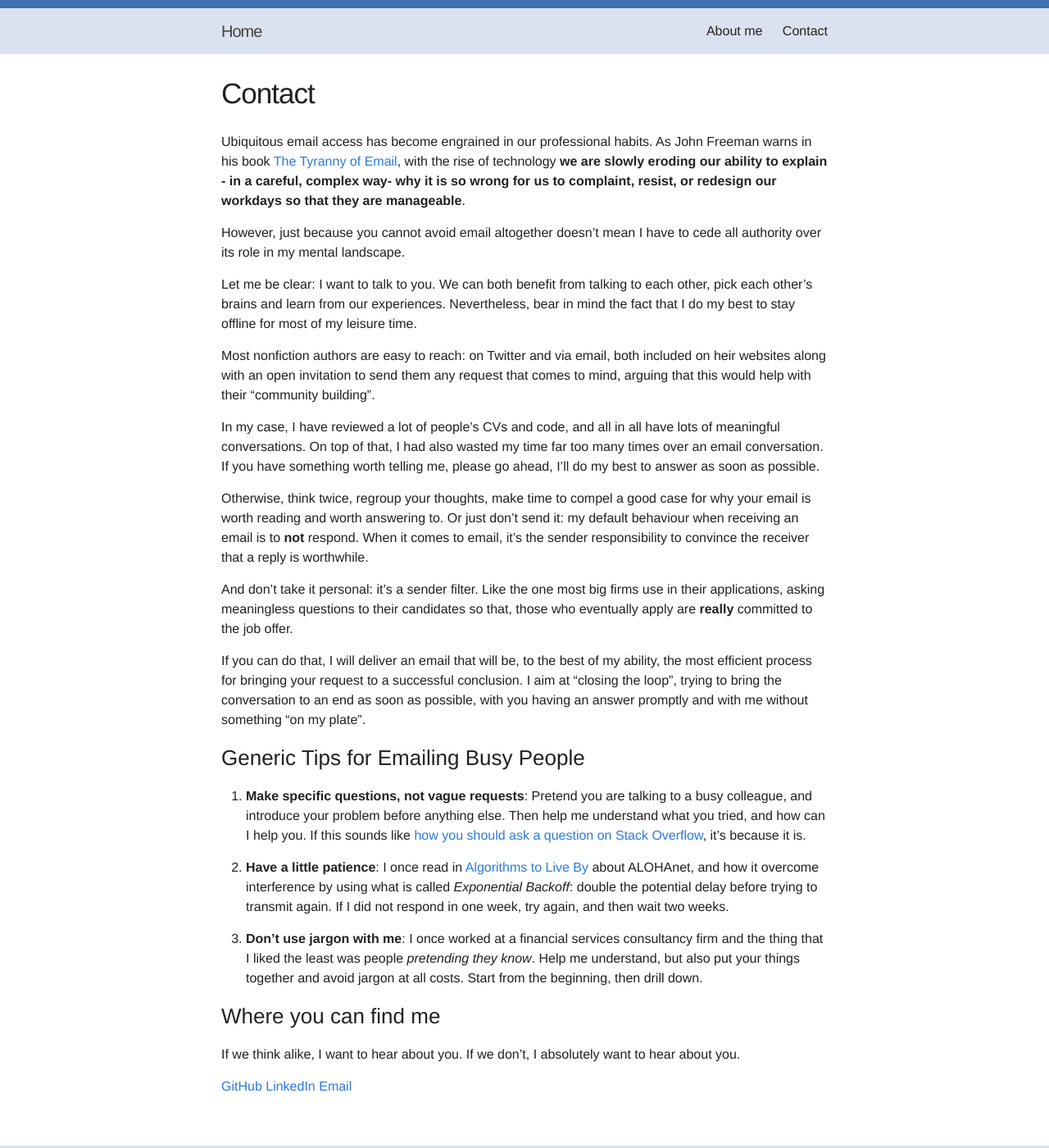
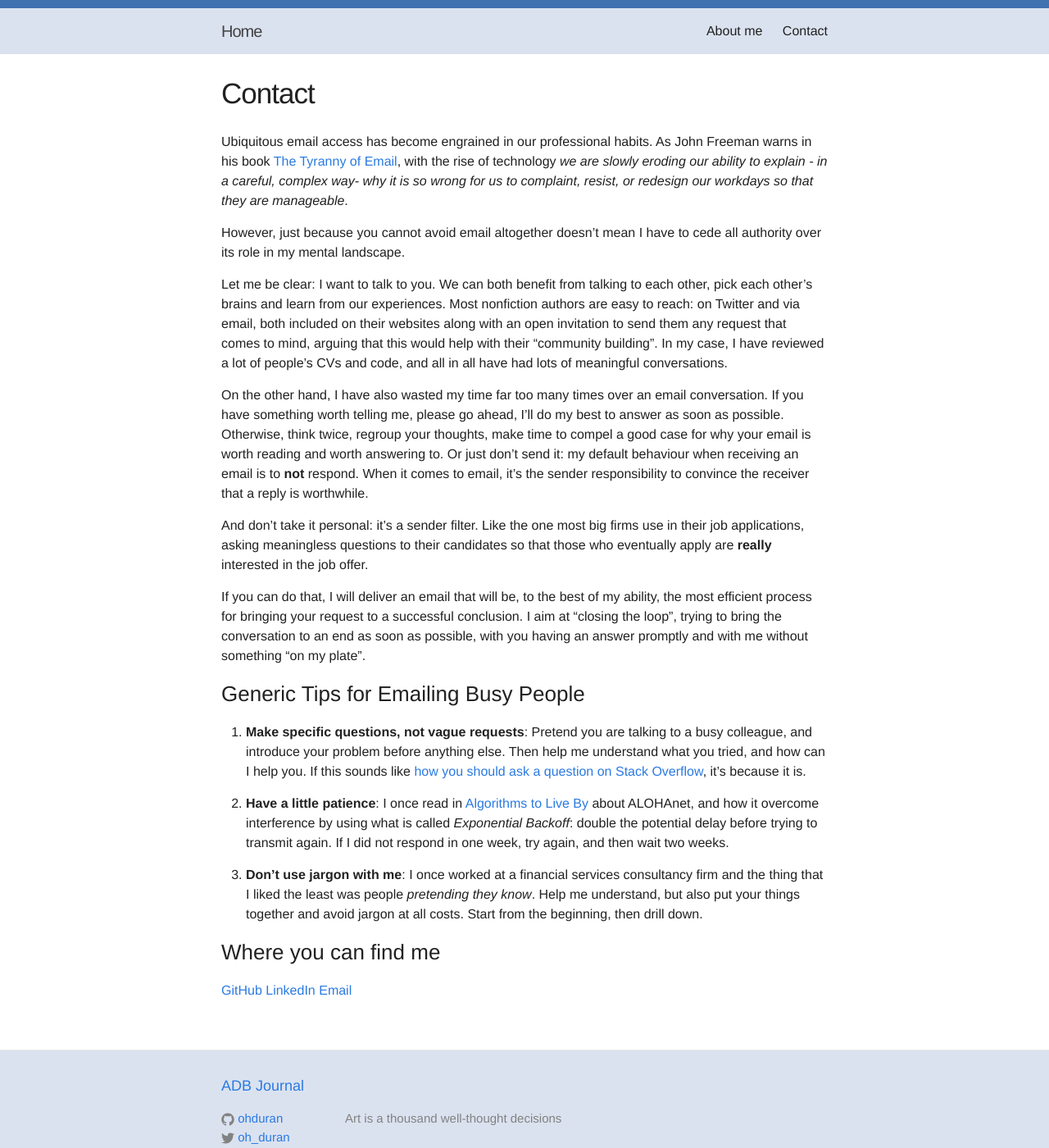
Before and after one commit to ohduran/ohduran.github.io, a Jekyll site: the page built from contact.md, in a window 1280 px wide and 1400 px high. Shown: the whole window at 82% size. Built offline with Jekyll 4.4.1, drawn with Linux system fonts in a browser that asks for light colours.

Commit message:
Update contact page

```diff
--- a/contact.md
+++ b/contact.md
@@ -4,19 +4,15 @@ title: Contact
 permalink: /contact/
 ---
 
-Ubiquitous email access has become engrained in our professional habits. As John Freeman warns in his book [The Tyranny of Email](https://www.amazon.com/Tyranny-mail-Four-Thousand-Year-Journey-Inbox/dp/1416576746), with the rise of technology **we are slowly eroding our ability to explain - in a careful, complex way- why it is so wrong for us to complaint, resist, or redesign our workdays so that they are manageable**.
+Ubiquitous email access has become engrained in our professional habits. As John Freeman warns in his book [The Tyranny of Email](https://www.amazon.com/Tyranny-mail-Four-Thousand-Year-Journey-Inbox/dp/1416576746), with the rise of technology *we are slowly eroding our ability to explain - in a careful, complex way- why it is so wrong for us to complaint, resist, or redesign our workdays so that they are manageable*.
 
 However, just because you cannot avoid email altogether doesn't mean I have to cede all authority over its role in my mental landscape.
 
-Let me be clear: I want to talk to you. We can both benefit from talking to each other, pick each other's brains and learn from our experiences. Nevertheless, bear in mind the fact that I do my best to stay offline for most of my leisure time.
+Let me be clear: I want to talk to you. We can both benefit from talking to each other, pick each other's brains and learn from our experiences. Most nonfiction authors are easy to reach: on Twitter and via email, both included on their websites along with an open invitation to send them any request that comes to mind, arguing that this would help with their "community building". In my case, I have reviewed a lot of people's CVs and code, and all in all have had lots of meaningful conversations.
 
-Most nonfiction authors are easy to reach: on Twitter and via email, both included on heir websites along with an open invitation to send them any request that comes to mind, arguing that this would help with their "community building".
+On the other hand, I have also wasted my time far too many times over an email conversation. If you have something worth telling me, please go ahead, I'll do my best to answer as soon as possible. Otherwise, think twice, regroup your thoughts, make time to compel a good case for why your email is worth reading and worth answering to. Or just don't send it: my default behaviour when receiving an email is to __not__ respond. When it comes to email, it's the sender responsibility to convince the receiver that  a reply is worthwhile.
 
-In my case, I have reviewed a lot of people's CVs and code, and all in all have lots of meaningful conversations. On top of that, I had also wasted my time far too many times over an email conversation. If you have something worth telling me, please go ahead, I'll do my best to answer as soon as possible.
-
-Otherwise, think twice, regroup your thoughts, make time to compel a good case for why your email is worth reading and worth answering to. Or just don't send it: my default behaviour when receiving an email is to __not__ respond. When it comes to email, it's the sender responsibility to convince the receiver that  a reply is worthwhile.
-
-And don't take it personal: it's a sender filter. Like the one most big firms use in their applications, asking meaningless questions to their candidates so that, those who eventually apply are **really** committed to the job offer.
+And don't take it personal: it's a sender filter. Like the one most big firms use in their job applications, asking meaningless questions to their candidates so that those who eventually apply are **really** interested in the job offer.
 
 If you can do that, I will deliver an email that will be, to the best of my ability, the most efficient process for bringing your request to a successful conclusion. I aim at "closing the loop", trying to bring the conversation to an end as soon as possible, with you having an answer promptly and with me without something "on my plate".
 
@@ -29,6 +25,5 @@ If you can do that, I will deliver an email that will be, to the best of my abil
 3. __Don't use jargon with me__: I once worked at a financial services consultancy firm and the thing that I liked the least was people _pretending they know_. Help me understand, but also put your things together and avoid jargon at all costs. Start from the beginning, then drill down.
 
 ### Where you can find me
-If we think alike, I want to hear about you. If we don't, I absolutely want to hear about you.
 
 [GitHub](https://github.com/ohduran)  [LinkedIn](https://www.linkedin.com/in/alvaroduranbarata/)  [Email](alvaro.duranb@gmail.com)
```
